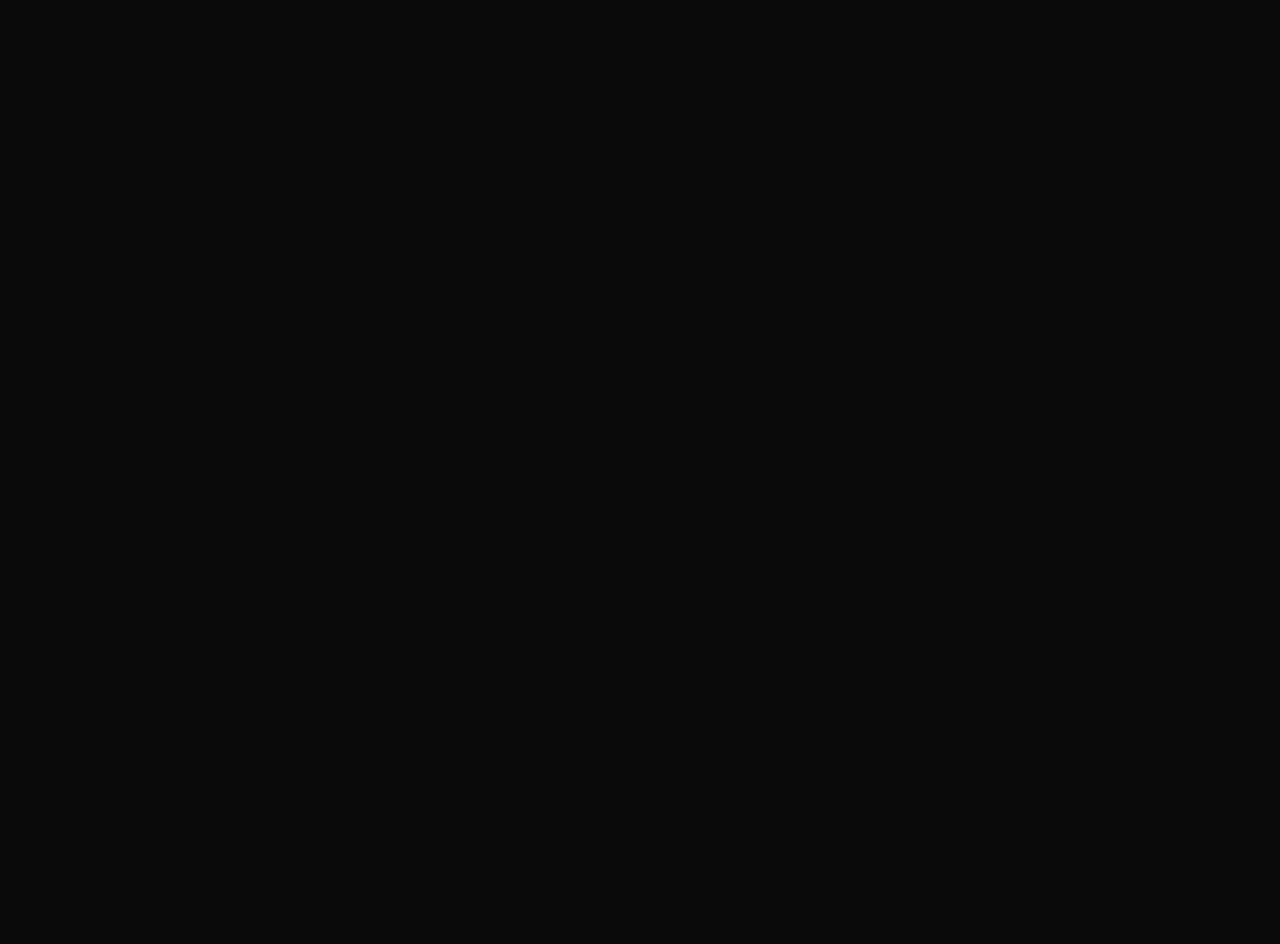
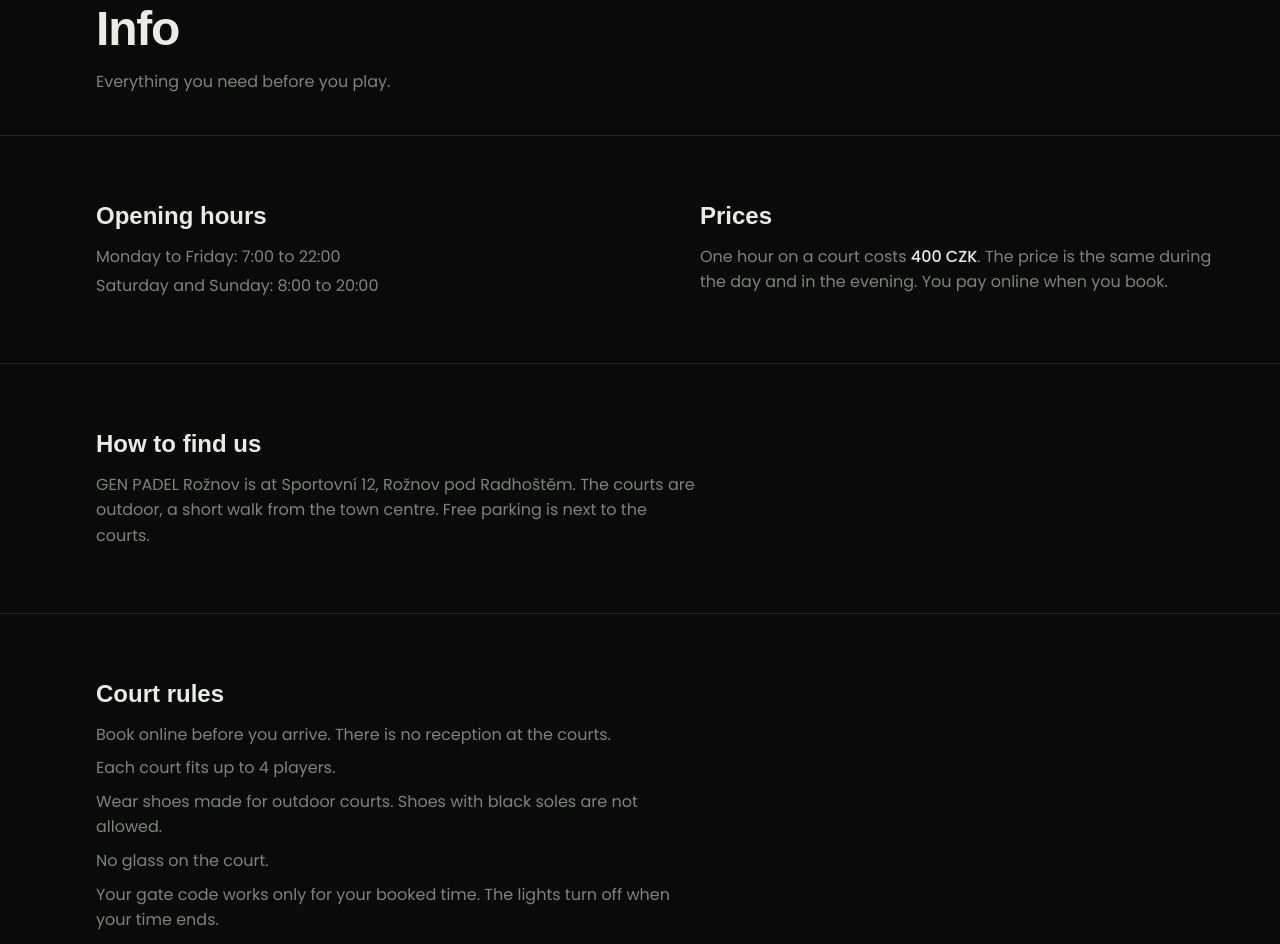
Before and after one commit to matyasjanosek/padel-booking, a React (Vite) app in the folder client/: page /info in a window 1280 px wide. Before the commit this address had no page. Shown: the part 120-1064 px from the top of the page. Before the commit the page ends 800 px from the top, so only its background shows below. Built offline with nearby package versions, Linux system fonts and the light colour scheme; a web font is replaced by a local one.

Commit message:
feat(client): add the Info page
Opening hours, prices, how to find the centre and court rules. Uses the same
left inset and section pattern as the hero and the home page courts section,
since Layout's main has no width of its own.

```diff
--- a/client/src/main.jsx
+++ b/client/src/main.jsx
@@ -3,6 +3,7 @@ import { createRoot } from "react-dom/client";
 import { BrowserRouter, Routes, Route } from "react-router-dom";
 import Layout from "./components/Layout.jsx";
 import App from "./App.jsx";
+import Info from "./pages/Info.jsx";
 import "./styles/main.css";
 
 createRoot(document.getElementById("root")).render(
@@ -11,6 +12,7 @@ createRoot(document.getElementById("root")).render(
       <Routes>
         <Route element={<Layout />}>
           <Route path="/" element={<App />} />
+          <Route path="/info" element={<Info />} />
         </Route>
       </Routes>
     </BrowserRouter>
--- /dev/null
+++ b/client/src/pages/Info.jsx
@@ -0,0 +1,51 @@
+export default function Info() {
+  return (
+    <>
+      <section className="px-5 pb-8 pt-12 md:max-w-page md:pb-10 md:pl-24 md:pr-10 md:pt-16">
+        <h1 className="mb-4 text-4xl tracking-tight md:text-5xl">Info</h1>
+        <p className="max-w-[60ch] text-text-muted">Everything you need before you play.</p>
+      </section>
+
+      <section className="border-t border-border px-5 py-12 md:max-w-page md:py-16 md:pl-24 md:pr-10">
+        <div className="grid gap-10 md:grid-cols-2 md:gap-16">
+          <div>
+            <h2 className="mb-3 text-2xl">Opening hours</h2>
+            <ul className="space-y-1 text-text-muted">
+              <li>Monday to Friday: 7:00 to 22:00</li>
+              <li>Saturday and Sunday: 8:00 to 20:00</li>
+            </ul>
+          </div>
+          <div>
+            <h2 className="mb-3 text-2xl">Prices</h2>
+            <p className="text-text-muted">
+              One hour on a court costs <span className="font-medium text-text">400 CZK</span>. The
+              price is the same during the day and in the evening. You pay online when you book.
+            </p>
+          </div>
+        </div>
+      </section>
+
+      <section className="border-t border-border px-5 py-12 md:max-w-page md:py-16 md:pl-24 md:pr-10">
+        <h2 className="mb-3 text-2xl">How to find us</h2>
+        <p className="max-w-[60ch] text-text-muted">
+          GEN PADEL Rožnov is at Sportovní 12, Rožnov pod Radhoštěm. The courts are outdoor, a short
+          walk from the town centre. Free parking is next to the courts.
+        </p>
+      </section>
+
+      <section className="border-t border-border px-5 py-12 md:max-w-page md:py-16 md:pl-24 md:pr-10">
+        <h2 className="mb-3 text-2xl">Court rules</h2>
+        <ul className="max-w-[60ch] space-y-2 text-text-muted">
+          <li>Book online before you arrive. There is no reception at the courts.</li>
+          <li>Each court fits up to 4 players.</li>
+          <li>Wear shoes made for outdoor courts. Shoes with black soles are not allowed.</li>
+          <li>No glass on the court.</li>
+          <li>
+            Your gate code works only for your booked time. The lights turn off when your time ends.
+          </li>
+          <li>Please leave the court on time for the next booking.</li>
+        </ul>
+      </section>
+    </>
+  );
+}
```
Also changed, not shown: 1 other file (tests, documents, lock files or other folders).
